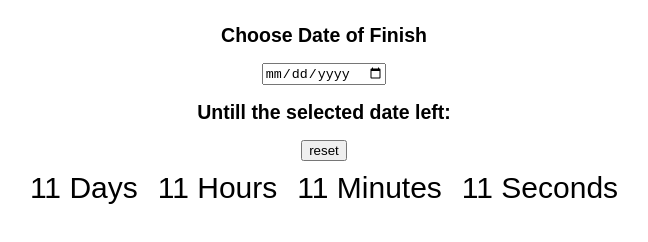
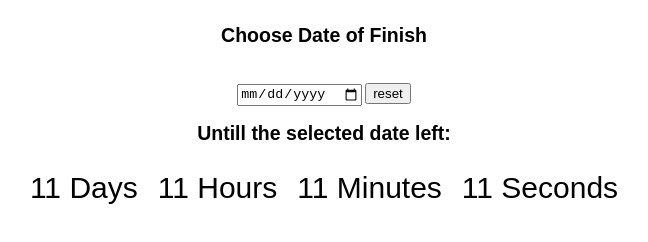
Before and after one commit to MikhailKolomoitsev/goit-js-hw-11-timer, a plain HTML site: page index.html in a window 1280 px wide. Shown: the whole page, without its empty margins (316-964 px from the left). Drawn offline with Linux system fonts and the light colour scheme.

Commit message:
reset
reset

```diff
--- a/index.html
+++ b/index.html
@@ -13,9 +13,11 @@
 <body>
     <div class="inputField">
         <h2>Choose Date of Finish</h2>
-        <input type="date" id="start" name="trip-start">
+        <div>
+            <input type="date" id="start" name="trip-start">
+            <button class="reset">reset</button>
+        </div>
         <h2>Untill the selected date left:</h2>
-        <button class="reset">reset</button>
     </div>
 
     <div class="timer" id="timer-1">
--- a/styles.css
+++ b/styles.css
@@ -17,3 +17,7 @@ body {
   align-items: center;
   flex-direction: column;
 }
+
+.reset {
+  margin-top: 20px;
+}
```
